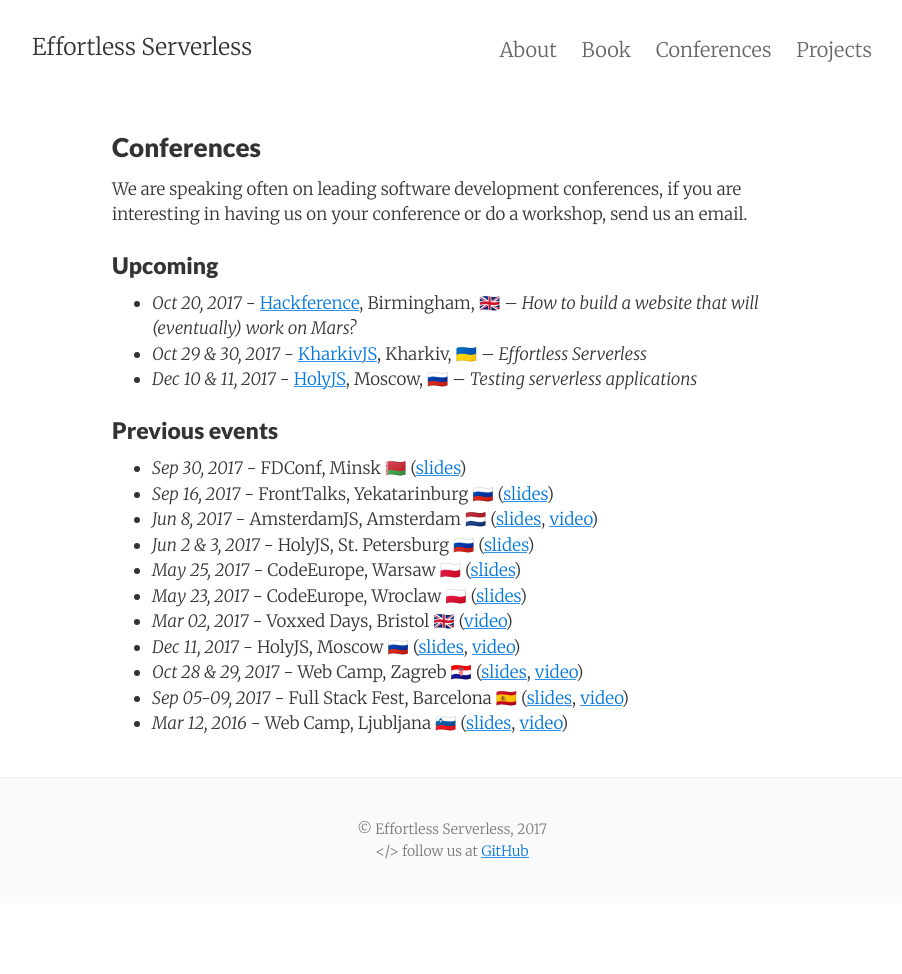
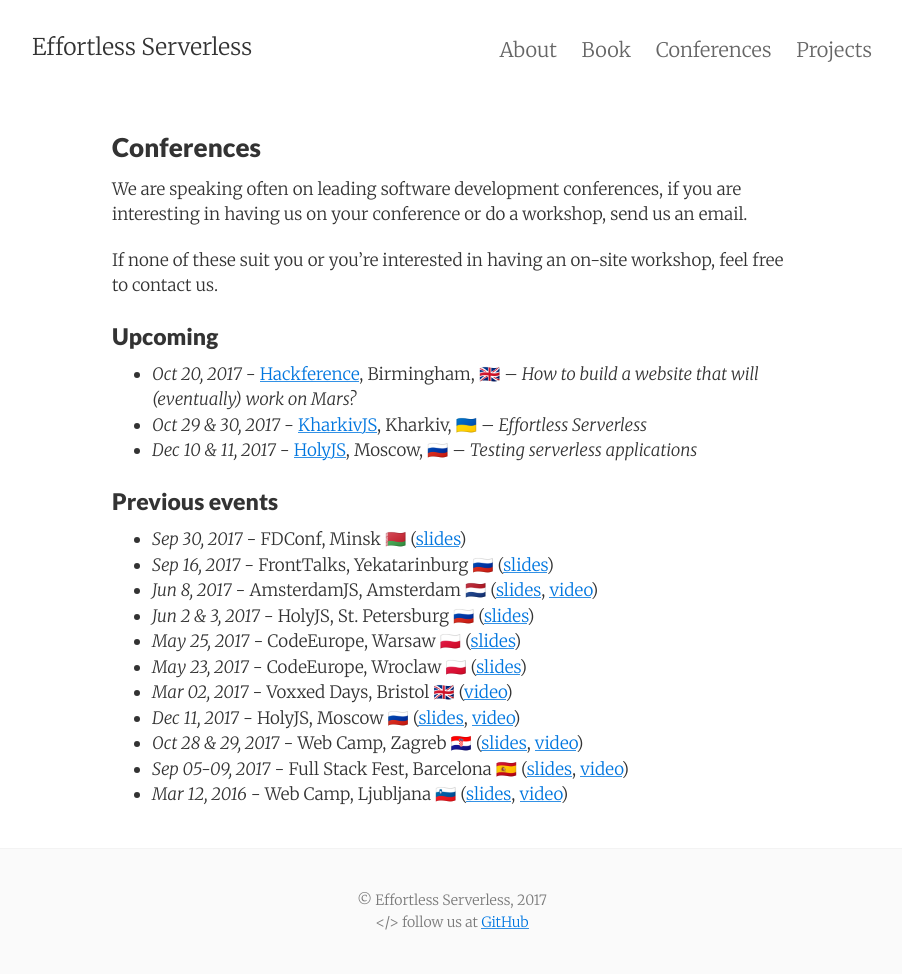
Before and after one commit to serverlesspub/serverless.pub, a Jekyll site: the page built from conferences.md, in a window 1280 px wide. Shown: the whole page, without its empty margins (188-1090 px from the left). Built offline with Jekyll 4.4.1, drawn with Linux system fonts in a browser that asks for light colours; nearby versions of some CDN libraries; before the commit the page ends 903 px from its top, so only the background shows below that.

Commit message:
conference fixes

```diff
--- a/conferences.md
+++ b/conferences.md
@@ -5,6 +5,8 @@
 ---
 
 We are speaking often on leading software development conferences, if you are interesting in having us on your conference or do a workshop, send us an email.
+
+If none of these suit you or you're interested in having an on-site workshop, feel free to contact us.
 
 ### Upcoming
 
```
